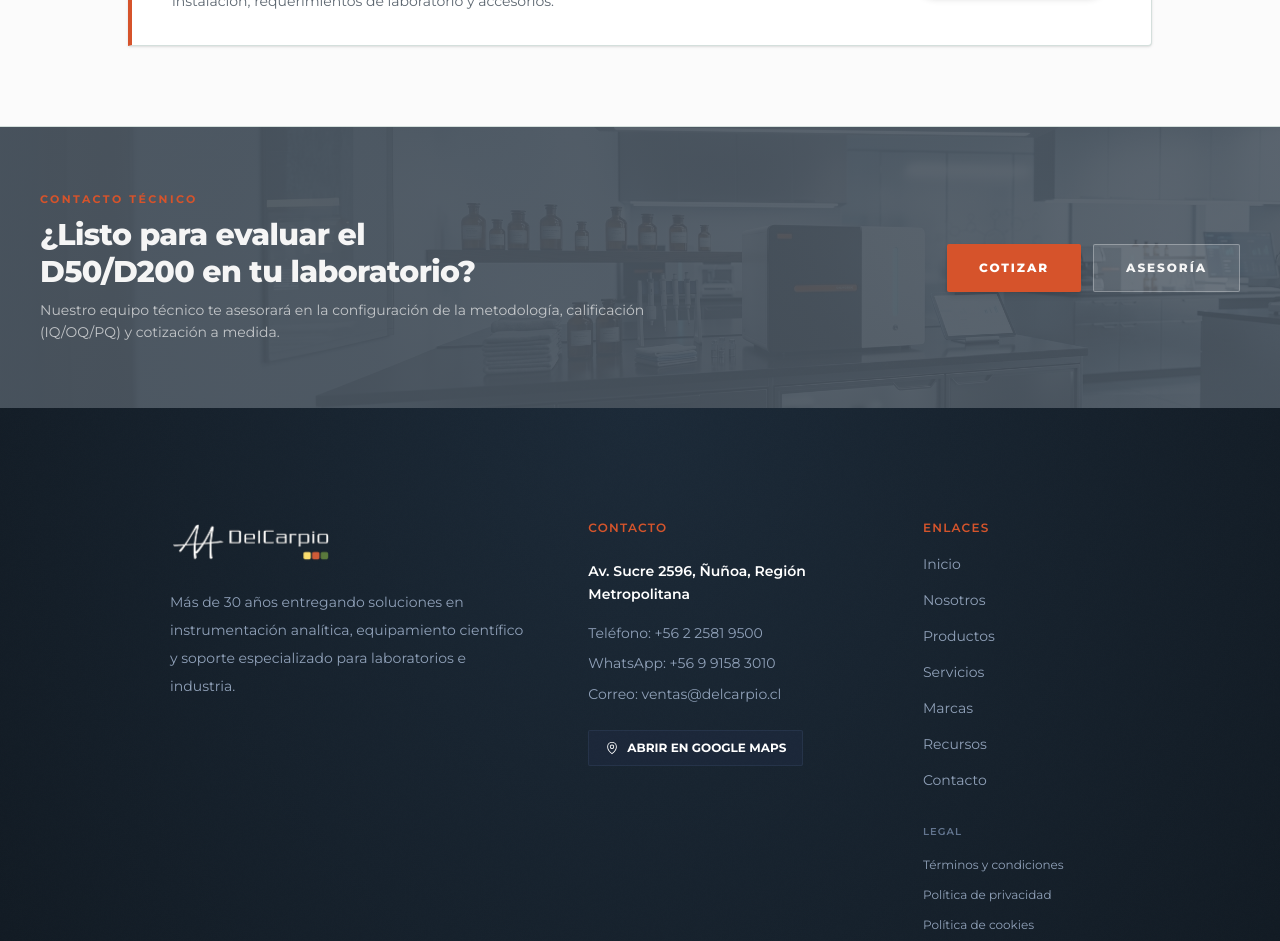
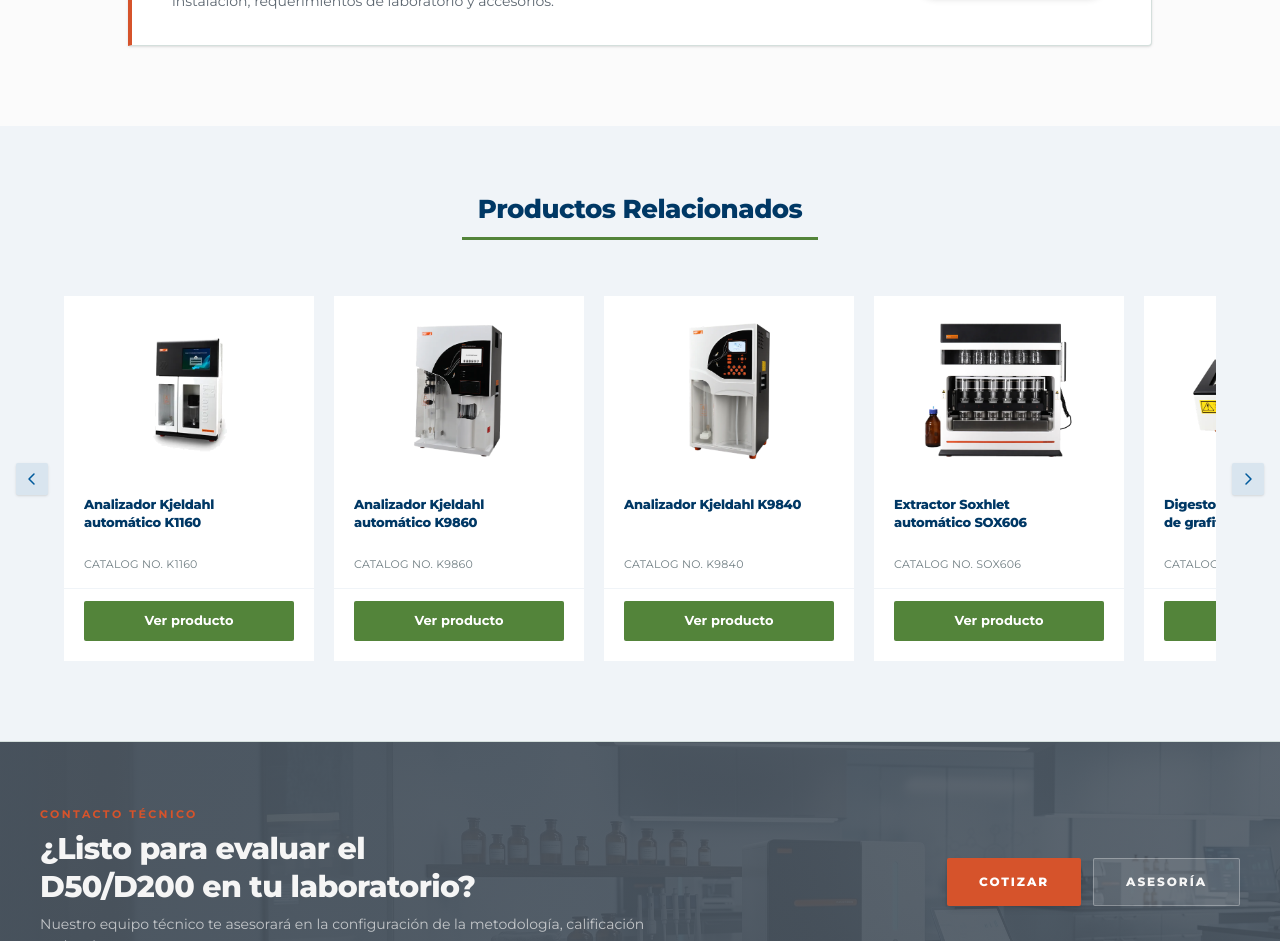
Before and after one commit to delcarpiohub/LandingPage, a Next.js app: page /productos/hanon-d50-d200 in a window 1280 px wide. Shown: the part 2380-3321 px from the top of the page. Built offline with nearby package versions, Linux system fonts and the light colour scheme.

Commit message:
fix(productos): restaura carrusel de productos relacionados

```diff
--- a/src/app/productos/[slug]/page.tsx
+++ b/src/app/productos/[slug]/page.tsx
@@ -9,6 +9,7 @@ import {
   ProductDetailSidebar,
   ProductQuickRail,
 } from "@/components/products/product-detail-sidebar";
+import { RelatedProductsCarousel } from "@/components/products/related-products-carousel";
 import { ProductDetailTabs } from "@/components/products/product-detail-tabs";
 import { ProductGallery } from "@/components/products/product-gallery";
 import { Footer } from "@/components/sections/footer";
@@ -78,7 +79,7 @@ export default async function ProductDetailPage({
       const bRelated = relatedIds.includes(b.id) ? 1 : 0;
       return bRelated - aRelated;
     })
-    .slice(0, 3);
+    .slice(0, 5);
 
   const isK1160 = product.slug === "hanon-k1160";
   const isK9860 = product.slug === "hanon-k9860";
@@ -355,10 +356,7 @@ export default async function ProductDetailPage({
           </div>
 
           <Reveal delay={0.08}>
-            <ProductDetailSidebar
-              categories={productFilters}
-              recommendedProducts={recommendedProducts}
-            />
+            <ProductDetailSidebar categories={productFilters} />
           </Reveal>
         </div>
 
@@ -391,6 +389,8 @@ export default async function ProductDetailPage({
             </div>
           </section>
         )}
+
+        <RelatedProductsCarousel products={recommendedProducts} />
 
         {/* Banda CTA Final #4A5560 */}
         <section className="relative overflow-hidden bg-[#4A5560] py-16 text-[#F5F5F5] border-t border-[#D4DFDC]">
```
